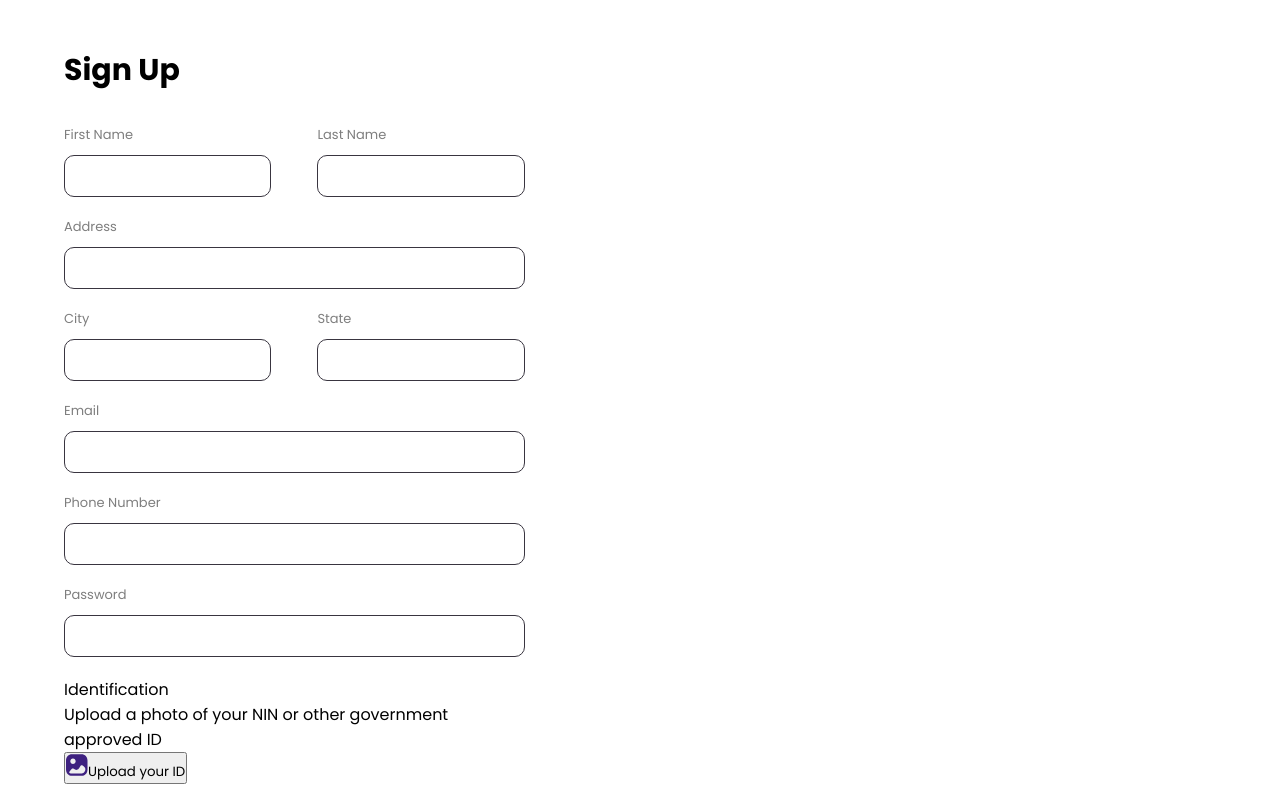
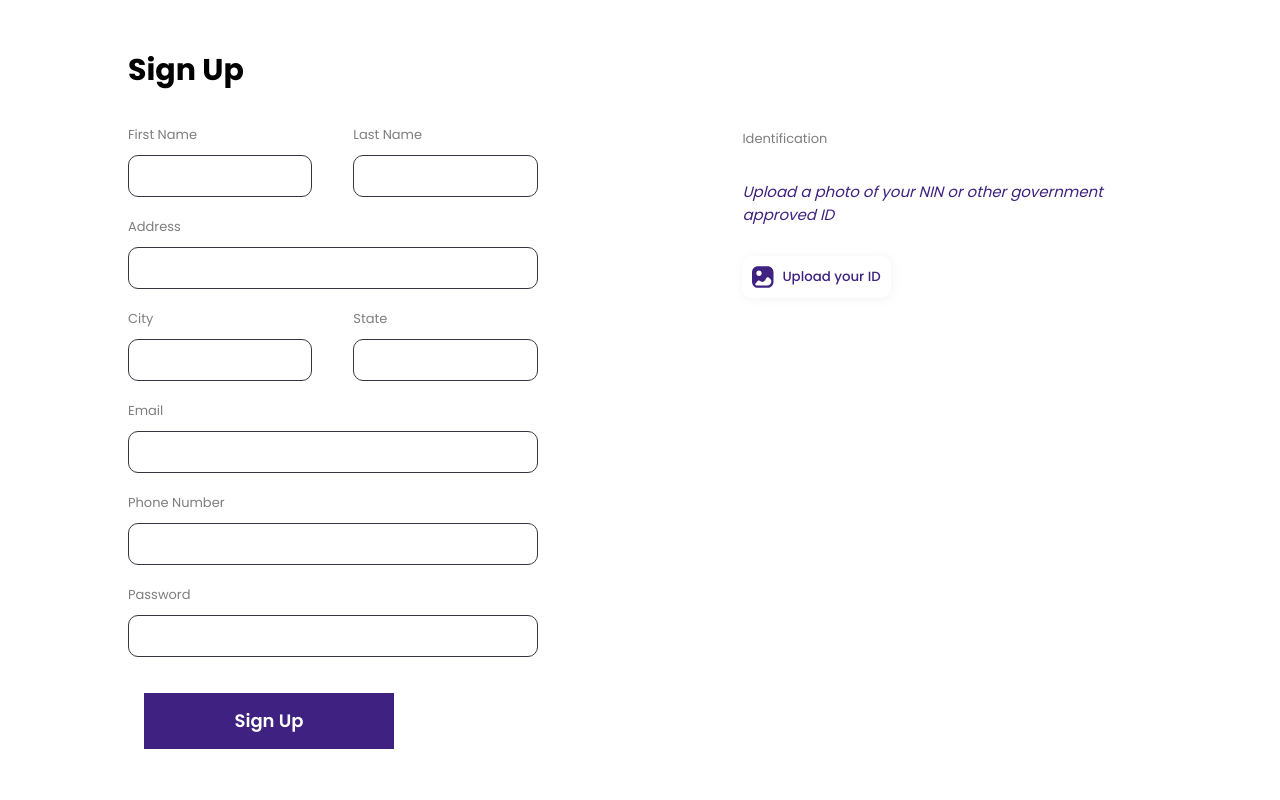
Before and after one commit to Gamehuz/pentria-web-archive, a React (Vite) app: page /customer-signup in a window 1280 px wide. Built offline with nearby package versions, Linux system fonts and the light colour scheme.

Commit message:
style: customer signup style

```diff
--- a/src/pages/CustomerSignUp/CustomerSignUp.module.scss
+++ b/src/pages/CustomerSignUp/CustomerSignUp.module.scss
@@ -1,5 +1,5 @@
 .container {
-    width: 90%;
+    width: 80%;
     margin: 3rem auto 0 auto;
 
     h3 {
@@ -10,6 +10,11 @@
     }
 
     form {
+        .form_container {
+            display: flex;
+            align-items: flex-start;
+            justify-content: space-between;
+
             .left_form {
                 width: 40%;
 
@@ -88,6 +93,40 @@
 
             .right_form {
                 width: 40%;
+
+                .identification {
+                    label {
+                        color: #7E7E7E;
+                        font-size: 13px;
+                    }
+
+                    p {
+                        color: #3E2180;
+                        font-style: italic;
+                        font-weight: 400;
+                        font-size: 15px;
+                        margin: 30px 0;
+                    }
+
+                    button {
+                        cursor: pointer;
+                        font-family: "Poppins";
+                        font-style: normal;
+                        background: #fff;
+                        border: 0;
+                        outline: 0;
+                        filter: drop-shadow(1px 1px 5px rgba(165, 165, 165, 0.141));
+                        padding: 10px;
+                        border-radius: 10px;
+                        display: flex;
+                        align-items: center;
+                        gap: 8px;
+                        color: #3E2180;
+                        font-weight: 500;
+                    }
+
                 }
             }
         }
+    }
+}
--- a/src/pages/CustomerSignUp/Index.jsx
+++ b/src/pages/CustomerSignUp/Index.jsx
@@ -2,6 +2,7 @@ import { React, useRef } from "react";
 import styles from "./CustomerSignUp.module.scss";
 
 import upload from "./assets/upload.svg"
+import Button from "../../components/Button/index"
 
 const Index = () => {
   const selectFile = useRef();
@@ -14,6 +15,7 @@ const Index = () => {
     <div className={styles.container}>
       <h3>Sign Up</h3>
       <form>
+        <div className={styles.form_container}>
           <div className={styles.left_form}>
             <div className={styles.input_container}>
               <div className={styles.inputs}>
@@ -57,6 +59,7 @@ const Index = () => {
               <input type="password" name="password" />
             </div>
           </div>
+
           <div className={styles.right_form}>
             <div className={styles.identification}>
               <label htmlFor="identification">Identification</label>
@@ -74,6 +77,8 @@ const Index = () => {
               </button>
             </div>
           </div>
+        </div>
+        <Button type="submit" text="Sign Up" />
       </form>
     </div>
   );
```
Lines whose indentation alone changed are shown as unchanged.
